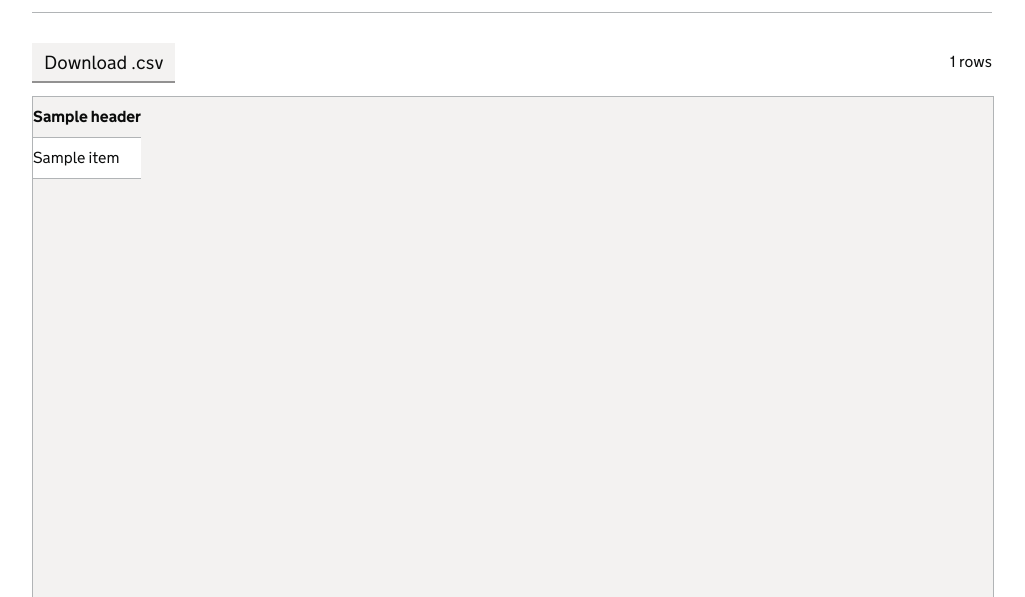
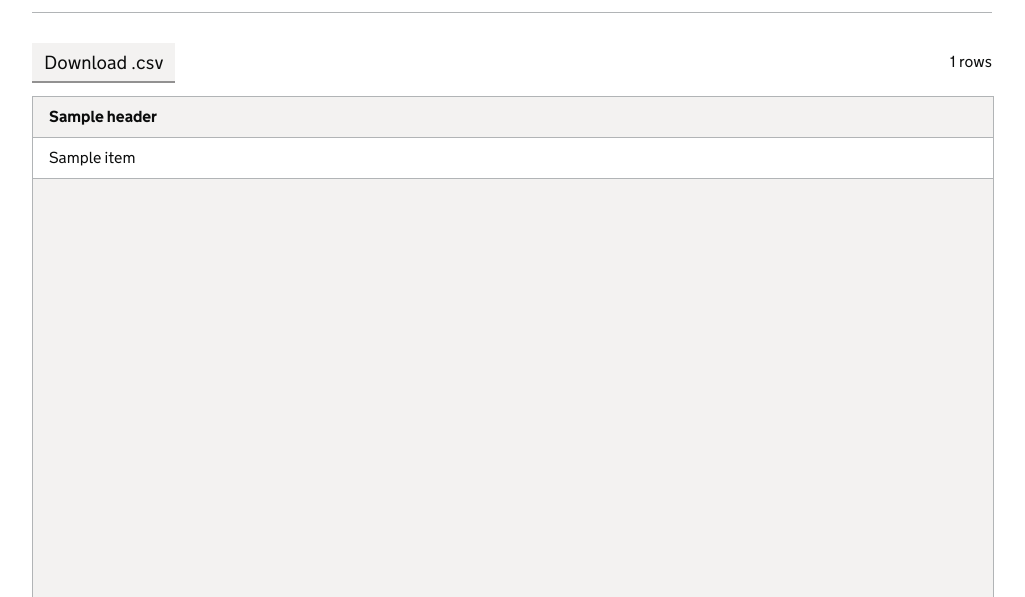
Before and after one commit to uktrade/trade-data-catalogue, a Django app: template trade_data_catalogue/templates/dataset_catalogue/preview.html in a window 1280 px wide. Shown: the part 394-991 px from the top of the page, without its empty margins (128-1153 px from the left). Run offline with Django 5.2, Linux system fonts and the light colour scheme; the template is opened without the code that fills it: most values are stand-ins (such as "Sample title", 1, 10 or a date in 2020).

Commit message:
Update styling for table content

```diff
--- a/trade_data_catalogue/static/styling/data-preview-override.css
+++ b/trade_data_catalogue/static/styling/data-preview-override.css
@@ -20,6 +20,7 @@ body {
 
 .data-preview-content {
   display: inline-flex;
+  min-width: 100%;
 }
 
 .data-preview-th {
@@ -48,6 +49,8 @@ body {
   word-wrap: break-word;
   white-space: normal;
   text-align: left;
+  padding-left: 1em;
+  padding-right: 1em;
 }
 
 .govuk-pagination__item:hover {
--- a/trade_data_catalogue/templates/dataset_catalogue/preview.html
+++ b/trade_data_catalogue/templates/dataset_catalogue/preview.html
@@ -195,7 +195,9 @@
           <thead class="data-preview-headers">
             <tr class="govuk-table__row">
               {% for header in data_headers %}
-              <th class="govuk-body-s govuk-table__header">{{header}}</th>
+              <th class="govuk-table__cell govuk-body-s govuk-table__header">
+                {{header}}
+              </th>
               {% endfor %}
             </tr>
           </thead>
```
